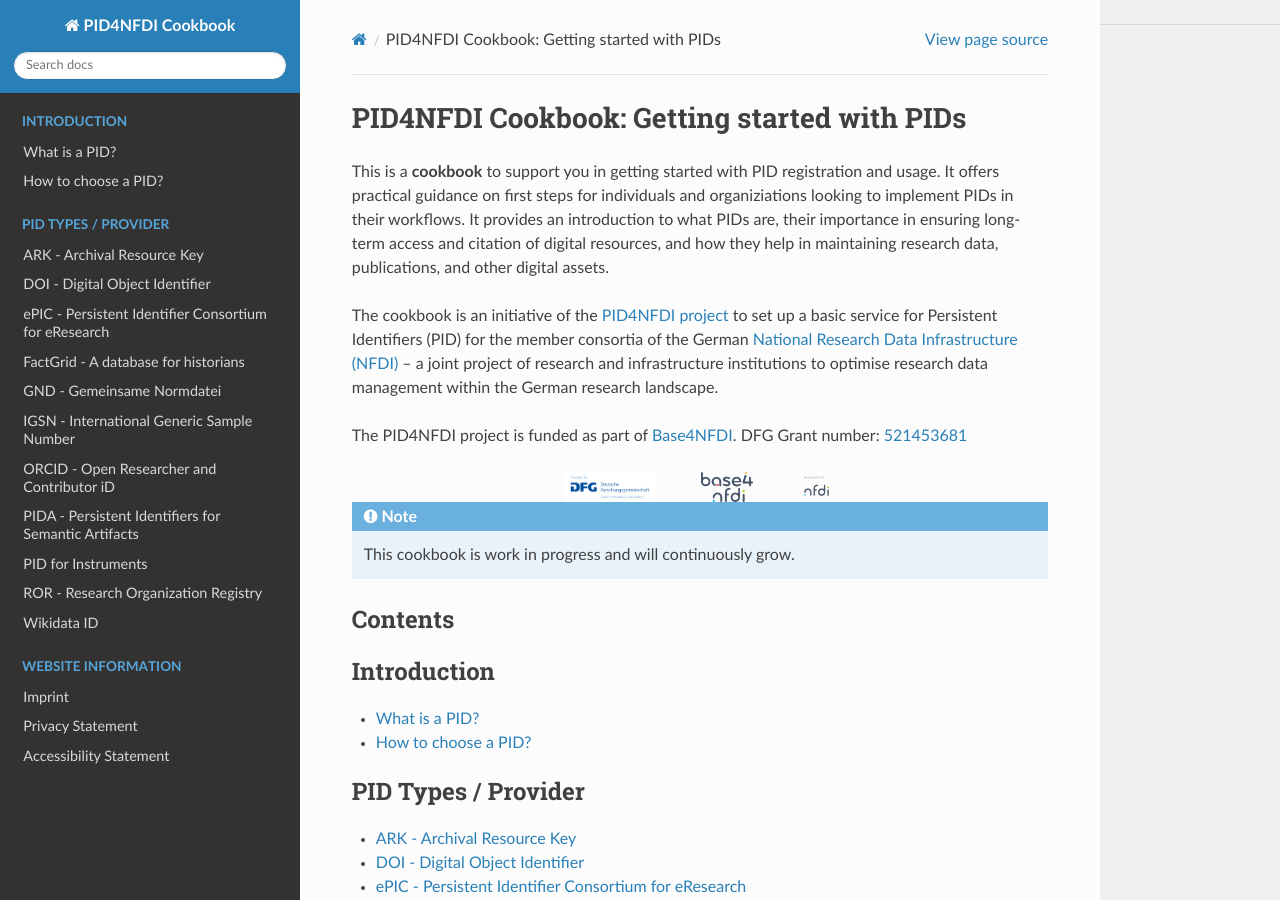
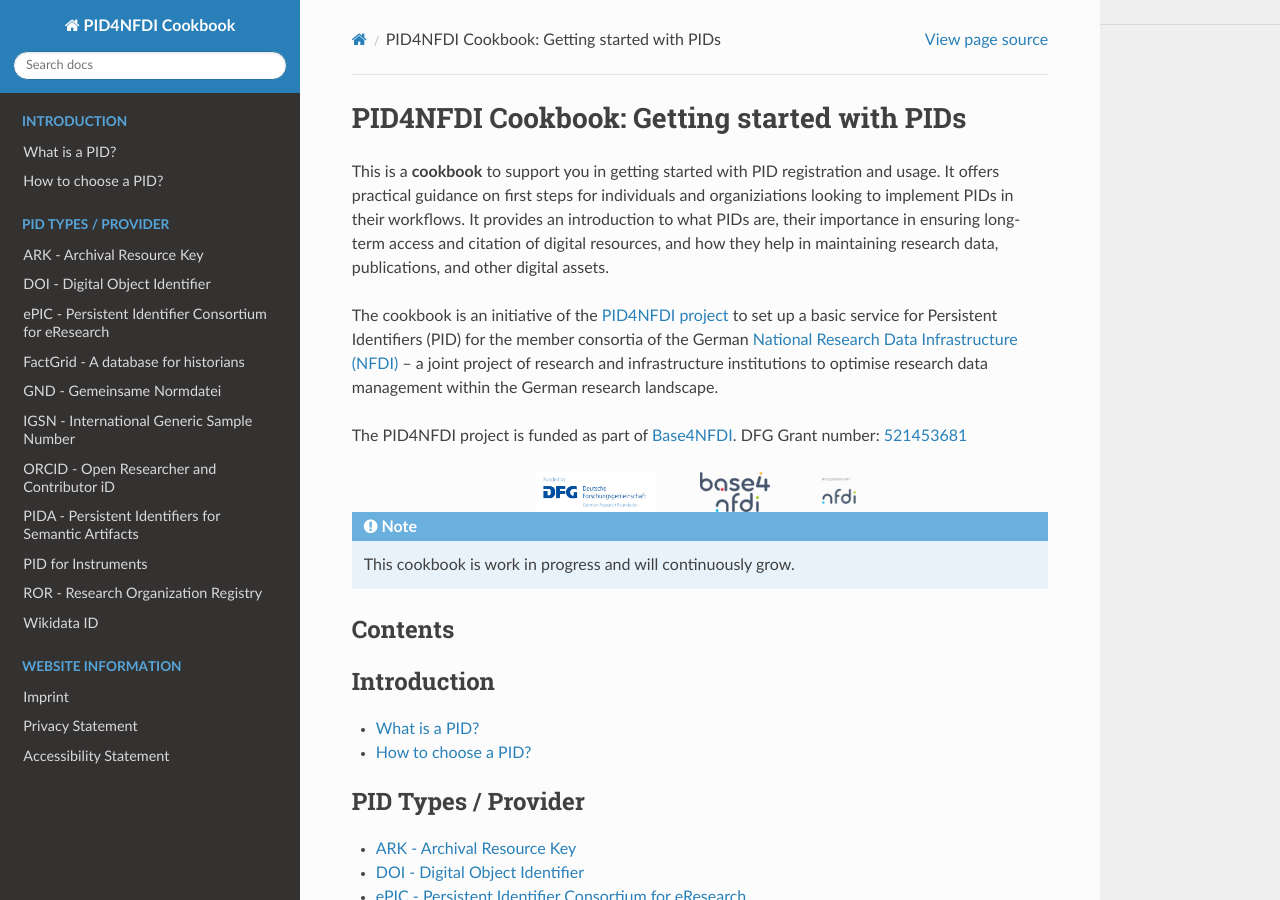
Before and after one commit to stephw-tib/pid4nfdi-training, a Sphinx documentation site: the page built from docs/source/index.rst, in a window 1280 px wide and 900 px high. Built offline with Sphinx 7.4.7 and the Read the Docs theme 3.1.0, drawn with Linux system fonts in a browser that asks for light colours; pages that are not in the unit, such as notebooks, are missing from menus.

Commit message:
Logo Größenfinetuning
Signed-off-by: kahlertt <166626523+kahlertt@users.noreply.github.com>

```diff
--- a/docs/source/index.rst
+++ b/docs/source/index.rst
@@ -12,15 +12,16 @@ The PID4NFDI project is funded as part of `Base4NFDI <https://base4nfdi.de/>`_.
 
    <div style="text-align: center; margin-top: 1em;">
      <a href="https://www.dfg.de/" target="_blank" style="display: inline-block; margin: 0 20px;">
-       <img src="_static/Logo_DFG_en.jpg" alt="DFG Logo" style="height: 30px; max-width: 120px;">
+       <img src="_static/Logo_DFG_en.jpg" alt="DFG Logo" style="height: 40px; max-width: 120px;">
      </a>
      <a href="https://base4nfdi.de/" target="_blank" style="display: inline-block; margin: 0 20px;">
-       <img src="_static/Logo_base4NFDI_kurz.png" alt="Base4NFDI Logo" style="height: 30px; max-width: 120px;">
+       <img src="_static/Logo_base4NFDI_kurz.png" alt="Base4NFDI Logo" style="height: 40px; max-width: 160px;">
      </a>
      <a href="https://www.nfdi.de/" target="_blank" style="display: inline-block; margin: 0 20px;">
-       <img src="_static/Logo_nfdi.png" alt="NFDI Logo" style="height: 30px; max-width: 120px;">
+       <img src="_static/Logo_nfdi.png" alt="NFDI Logo" style="height: 40px; max-width: 100px;">
      </a>
    </div>
+
 
 
 
```
